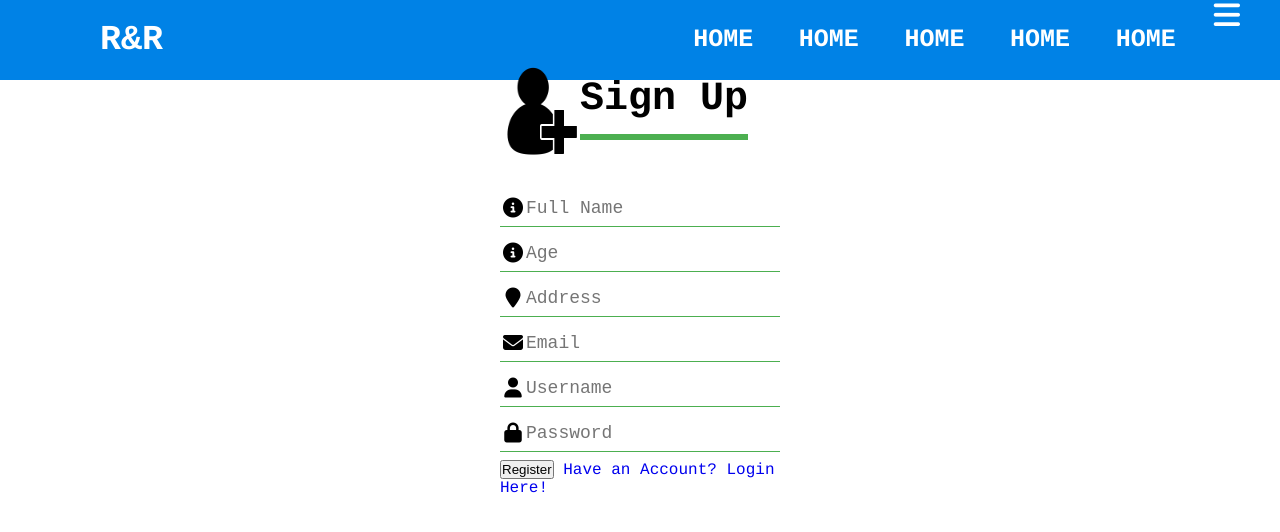
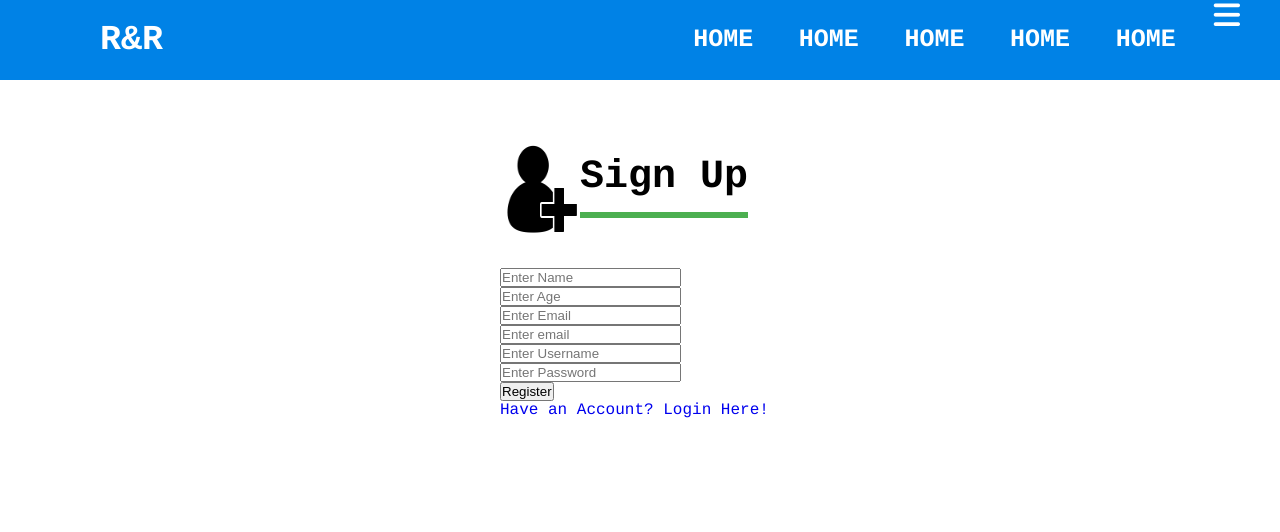
Before and after one commit to junmar0117/thesis, a PHP site: page /register.php in a window 1280 px wide. Shown: the top 532 px of the page. Run offline with PHP 8.4, Linux system fonts and the light colour scheme; some libraries are stand-ins or nearby versions.

Commit message:
register

```diff
--- a/connection.php
+++ b/connection.php
@@ -4,5 +4,5 @@ $db_username = "root";
 $db_pass = "";
 $db_host = "localhost";
 
-$con = mysqli_connect("$db_host","$db_username","$db_pass", "$db_name") or die(mysqli_connect_error()); //Connect to server
+$con = mysqli_connect("$db_name","$db_username","$db_pass","$db_host" ) or die(mysqli_connect_error()); //Connect to server
 ?>
--- a/login.php
+++ b/login.php
@@ -27,7 +27,9 @@ include_once('header.html');
             <input type="password" placeholder="Password" name="" value="">
         </div>
 
+
         <input class="btn" type="button" name="" value="Sign In">
+        <a href="register.php">No account? Register here!</a>
     </div>
 
     <section>
--- a/register.php
+++ b/register.php
@@ -22,46 +22,22 @@
         </ul>
     </nav>
 
-    <form action="register.php" method="POST">
+
     <div class="login-box">
     <img src="./assets/signup.png" style="float:left" width="80px" height="100px">
+
         <h1>Sign Up</h1>
-
-        <div class="textbox">
-            <i class="fas fa-info-circle"></i>
-            <input type="text" placeholder="Full Name" name="name" required="required">
-        </div>
-
-        <div class="textbox">
-            <i class="fas fa-info-circle"></i>
-            <input type="number" placeholder="Age" name="age" required="required">
-        </div>
-
-        <div class="textbox">
-            <i class="fas fa-map-marker"></i>
-            <input type="text" placeholder="Address" name="address" required="required">
-        </div>
-
-        <div class="textbox">
-            <i class="fas fa-envelope"></i>
-            <input type="email" placeholder="Email" name="email" required="required">
-        </div>
-
-        <div class="textbox">
-            <i class="fas fa-user"></i>
-            <input type="text" placeholder="Username" name="username" required="required">
-        </div>
-
-        <div class="textbox">
-            <i class="fas fa-lock"></i>
-            <input type="password" placeholder="Password" name="password" required="required">
-        </div>
-
-        <input type="submit" value="Register">
+        <form action="register.php" method="POST">
+            <input type="text" id="name" required="required" name="name" placeholder="Enter Name"><br>
+            <input type="int" id="age" required="required" name="age" placeholder="Enter Age"><br>
+            <input type="text" id="address" required="required" name="address" placeholder="Enter Email"><br>
+            <input type="email" id="email" required="required" name="email" placeholder="Enter email"><br>
+            <input type="text" id="username" required="required" name="username" placeholder="Enter Username"><br>
+            <input type="password" id="password" required="required" name="password" placeholder="Enter Password"><br>
+            <input type="submit" value="Register"><br>
             <a href="login.php">Have an Account? Login Here!</a>
         </form>
     </div>
-
 </body>
 </html>
 
@@ -75,81 +51,34 @@ if($_SERVER["REQUEST_METHOD"] == "POST")
 	$username = ($_POST['username']);
 	$password = ($_POST['password']);
     $bool = true;
-	require 'connection.php';
+
+    $db_name = "thesisdb";
+	$db_username = "root";
+	$db_pass = "";
+	$db_host = "localhost";
+	$con = mysqli_connect("$db_host","$db_username","$db_pass", "$db_name") or die(mysqli_error()); //Connect to server
+	//require 'connection.php';
 	$query = "SELECT * from civilians";
 	$results = mysqli_query($con, $query); //Query the users table
+
 	while($row = mysqli_fetch_array($results)) //display all rows from query
 	{
 
         $table_users = $row['username']; // the first username row is passed on to $table_users, and so on until the query is finished
-        if ($username == $table_users) // checks if there are any matching fields
+		if($username == $table_users) // checks if there are any matching fields
 		{
 			$bool = false; // sets bool to false
-          print '<script>alert("The username already exist!");</script>'; //Prompts the user
-          print '<script>window.location.assign("register.php");</script>'; // redirects to register.php
+			Print '<script>alert("Username has been taken!");</script>'; //Prompts the user
+			Print '<script>window.location.assign("register.php");</script>'; // redirects to register.php
 		}
-
-        if (strlen($username) < 4) { //username is set to minimum of 5 characters
-          $bool = false; // sets bool to false
-          print '<script>alert("The username must be 5 characters and above");</script>'; //Prompts the user
-          print '<script>window.location.assign("register.php");</script>'; // redirects to register.php
-        } // username is set to minimum of 7 characters
-
-        if (preg_match('/\s/', $username)) { // whitespace will not be accepted in username
-          $bool = false; // sets bool to false
-          print '<script>alert("The username must not have whitespace");</script>'; //Prompts the user
-          print '<script>window.location.assign("register.php");</script>'; // redirects to register.php
-        }
-
-        //password validation
-        if (strlen($password) < 7) { //password is set to mimimum of 5 characters
-          $bool = false; // sets bool to false
-          print '<script>alert("The password must be 8 characters and above");</script>'; //Prompts the user
-          print '<script>window.location.assign("register.php");</script>'; // redirects to register.php
-        } // password is set to minimum of 7 characters
-
-        if (!ctype_upper($password) && !ctype_lower($password)) { //password must have lower and uppercase on it
-          $bool = true; // sets bool to true
-        } else {
-          $bool = false; // sets bool to false
-          print '<script>alert("The password must have a lower and uppercase");</script>'; //Prompts the user
-          print '<script>window.location.assign("register.php");</script>'; // redirects to register.php
-        }
-
-
-        if (preg_match('~[0-9]+~', $password)) { // check if there is/are numbers in string
-          $bool = true; // sets bool to true
-        } else {
-          $bool = false; // sets bool to false
-          print '<script>alert("The password must have 1 or more numbers");</script>'; //Prompts the user
-          print '<script>window.location.assign("register.php");</script>'; // redirects to register.php
-        }
-
-        if (preg_match('/[\'^£$%&*()}{@#~?><>,|=_+¬-]/', $password)) { // one or more of the 'specialcharacters' found in $string
-          $bool = true; // sets bool to true
-        } else {
-          $bool = false; // sets bool to false
-          print '<script>
-      alert("The password must have 1 or more special characters");
-      </script>'; //Prompts the user
-          print '<script>
-      window.location.assign("register.php");
-      </script>'; // redirects to register.php
     }
 
 
         if ($bool) // checks if bool is true
         {
-          mysqli_query($con, "INSERT INTO civilians (name, age, address,email,username, password) VALUES
-      ('$username','$password')"); //Inserts the value to table users
-          print '<script>
-      alert("Successfully Registered!");
-      </script>'; // Prompts the user
-          print '<script>
-      window.location.assign("register.php");
-      </script>'; // redirects to register.php
-        }
-
+          mysqli_query($con, "INSERT INTO civilians (name, age, address,email,username, password) VALUES ('$name','$age','$address','$email','$username','$password')"); //Inserts the value to table users
+          print '<script>alert("Successfully Registered!"); </script>'; // Prompts the user
+          print '<script>window.location.assign("register.php");</script>'; // redirects to register.php
         }
 
 	}
```
Lines whose indentation alone changed are shown as unchanged.
